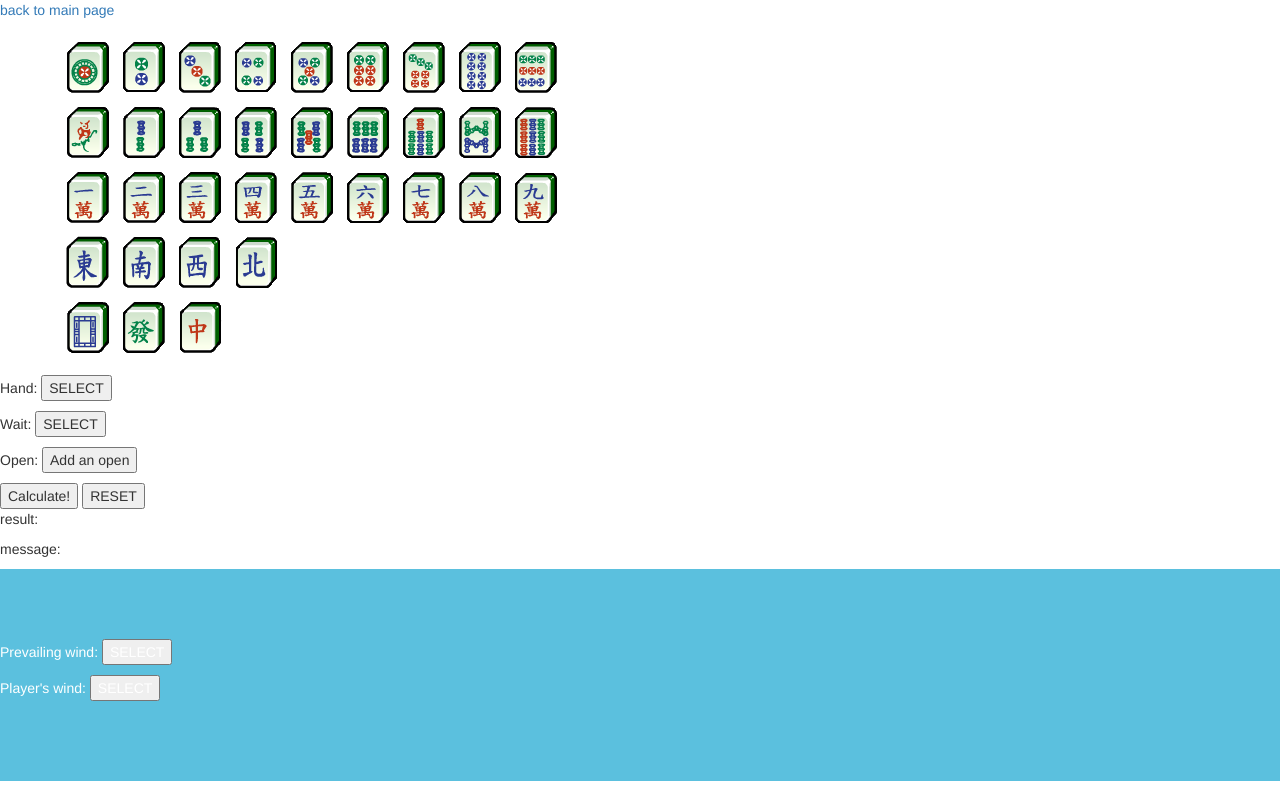
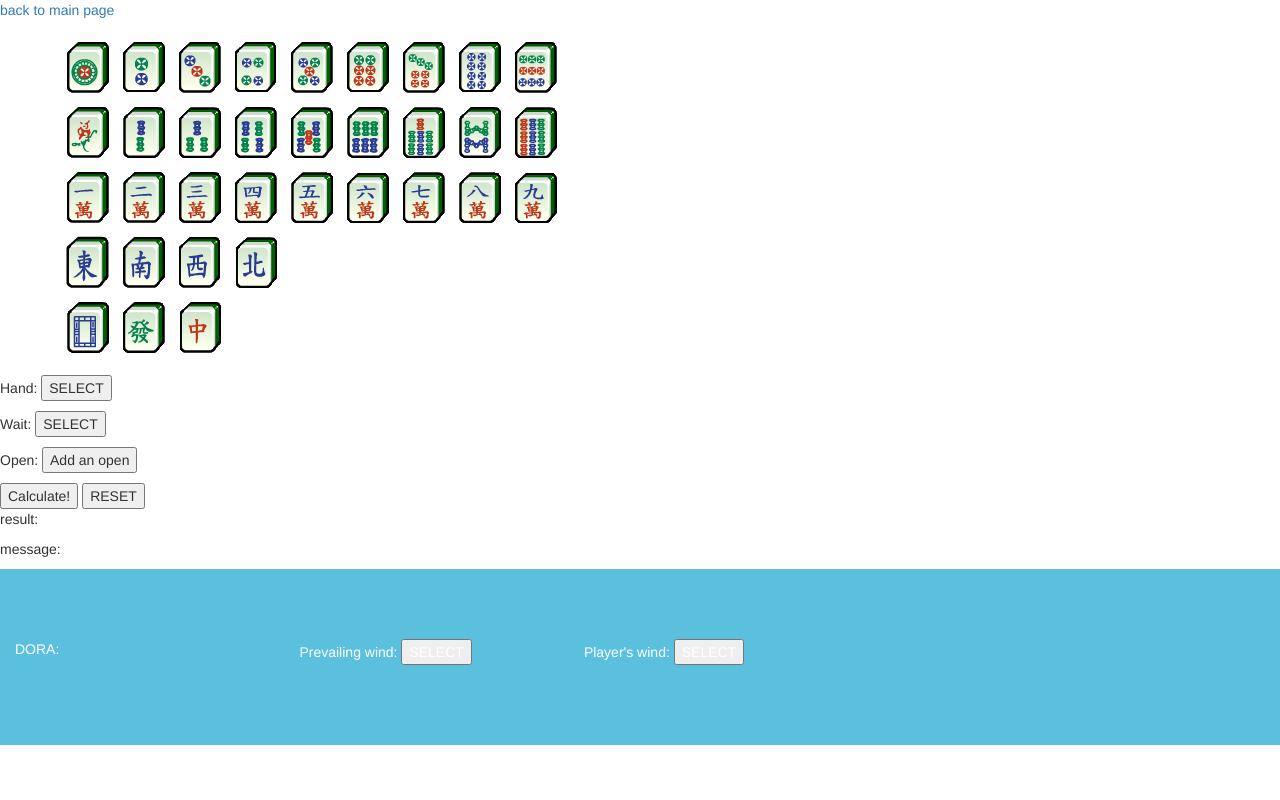
Before and after one commit to Rick-Xia/Mahjong-scoring-tool, a plain HTML site: page calcu.html in a window 1280 px wide. Drawn offline with nearby package versions, Linux system fonts and the light colour scheme.

Commit message:
1.	divide function panel into columns 2.	update TODO list

```diff
--- a/calcu.html
+++ b/calcu.html
@@ -281,14 +281,15 @@
                 <div class="col-sm-8">
                     <!-- DORA, Cwind, Zwind -->
                     <div class="row">
-                        <div class="col-som-4" id="dora">
+                        <div class="col-sm-4" id="dora">
+                            <p>DORA: </p>
                         </div>
-                        <div class="col-som-4" id="cwind">
+                        <div class="col-sm-4" id="cwind">
                             <p>Prevailing wind:
                                 <button type="button" onclick="changeCur('cwind')">SELECT</button>
                                 <span id="cwind"></span></p>
                         </div>
-                        <div class="col-som-4" id="zwind">
+                        <div class="col-sm-4" id="zwind">
                             <p>Player's wind:
                                 <button type="button" onclick="changeCur('zwind')">SELECT</button>
                                 <span id="zwind"></span></p>
```
Also changed, not shown: 1 other file.
